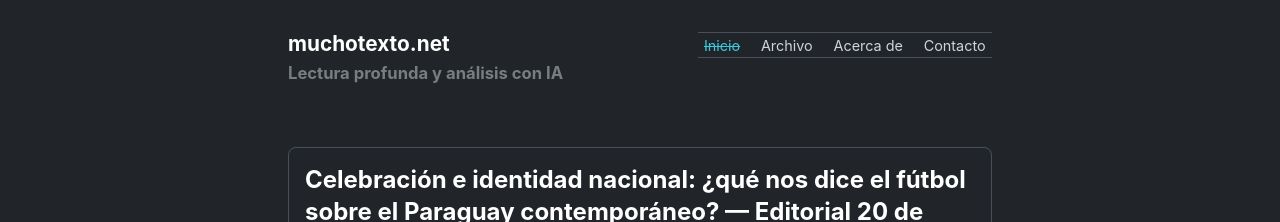
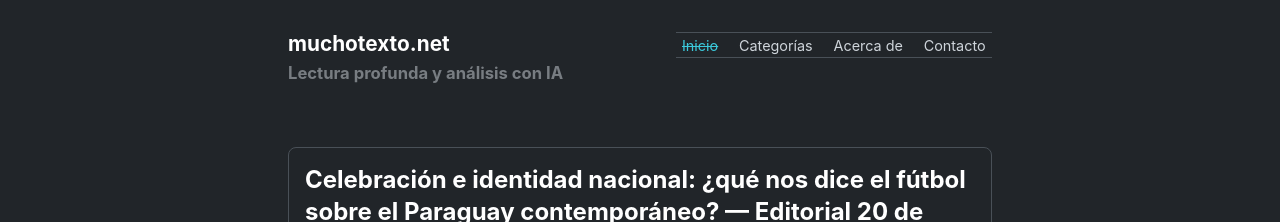
Before and after one commit to miravosqueinteresante/muchotexto.net, a Jekyll site: the page built from index.markdown, in a window 1280 px wide. Shown: the top 222 px of the page. Built offline with Jekyll 4.4.1, drawn with Linux system fonts in a browser that asks for light colours; the list of posts is cut into pages by our own code.

Commit message:
nav: reemplazar Archivo por Categorías

```diff
--- a/_data/navigation.yml
+++ b/_data/navigation.yml
@@ -1,7 +1,7 @@
 - title: Inicio
   url: /
-- title: Archivo
-  url: /archive/
+- title: Categorías
+  url: /categories/
 - title: Acerca de
   url: /about/
 - title: Contacto
```
